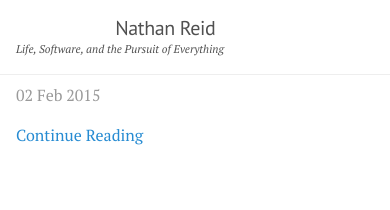
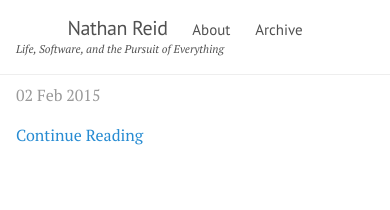
Before and after one commit to nathantreid/nathantreid.github.io, a Jekyll site: the page built from index.html, in a window 390 px wide. Shown: the top 210 px of the page. Built offline with Jekyll 4.4.1, drawn with Linux system fonts in a browser that asks for light colours; Markdown is read by kramdown in place of the engine named in the settings; the list of posts is cut into pages by our own code.

Commit message:
Updated menu so some menu items are displayed on mobile devices

```diff
--- a/public/css/lanyon.css
+++ b/public/css/lanyon.css
@@ -118,7 +118,7 @@ h1, h2, h3, h4, h5, h6 {
   .masthead-title {
     text-align: center;
   }
-  .masthead-title small {
+  .masthead-title small:nth-child(n+4) {
     display: none;
   }
 }
```
